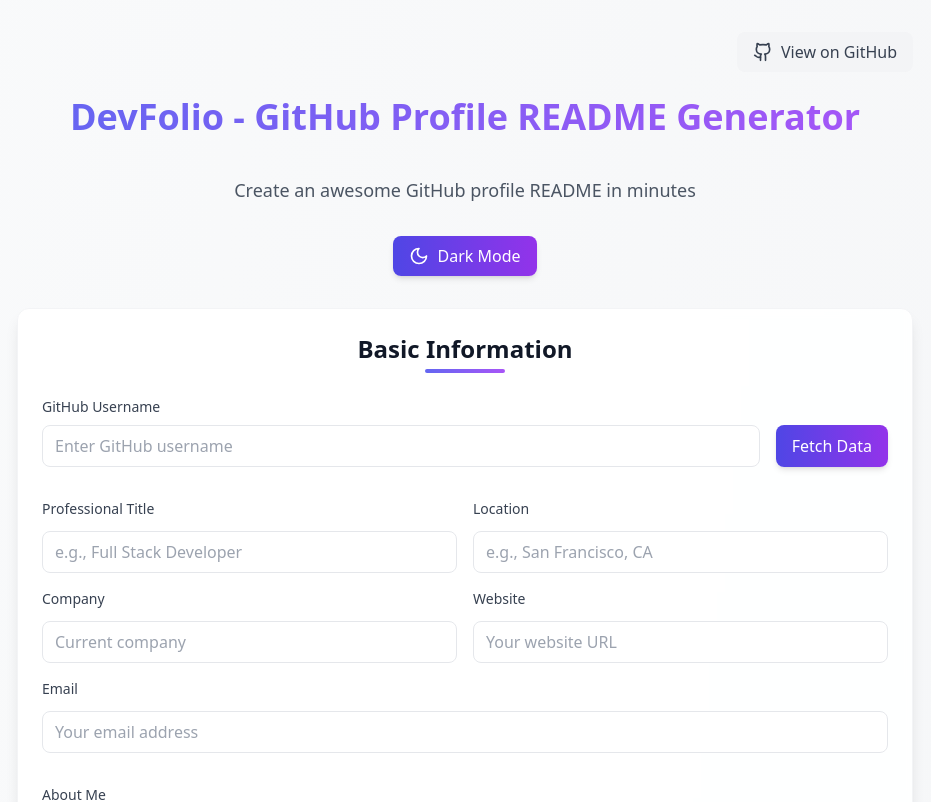
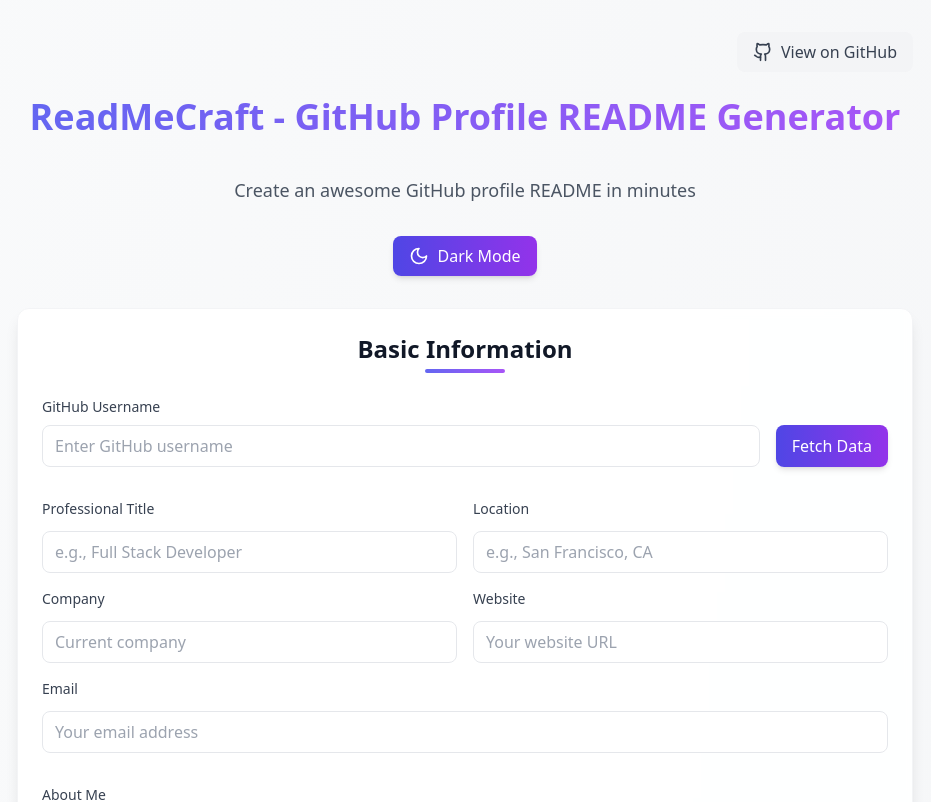
Before and after one commit to tarunerror/readmeCraft, a React (Vite) app: page / in a window 1280 px wide. Shown: the top 802 px of the page, without its empty margins (175-1106 px from the left). Built offline with nearby package versions, Linux system fonts and the light colour scheme.

Commit message:
Updated App.tsx

```diff
--- a/src/App.tsx
+++ b/src/App.tsx
@@ -238,7 +238,7 @@
         </div>
 
         <div className="text-center spacing-responsive">
-          <h1 className="gradient-text mb-2 sm:mb-4">DevFolio - GitHub Profile README Generator</h1>
+          <h1 className="gradient-text mb-2 sm:mb-4">ReadMeCraft - GitHub Profile README Generator</h1>
           <p className="text-responsive text-gray-600 dark:text-gray-300 mb-4 sm:mb-6">Create an awesome GitHub profile README in minutes</p>
           <button
             onClick={toggleTheme}
```
